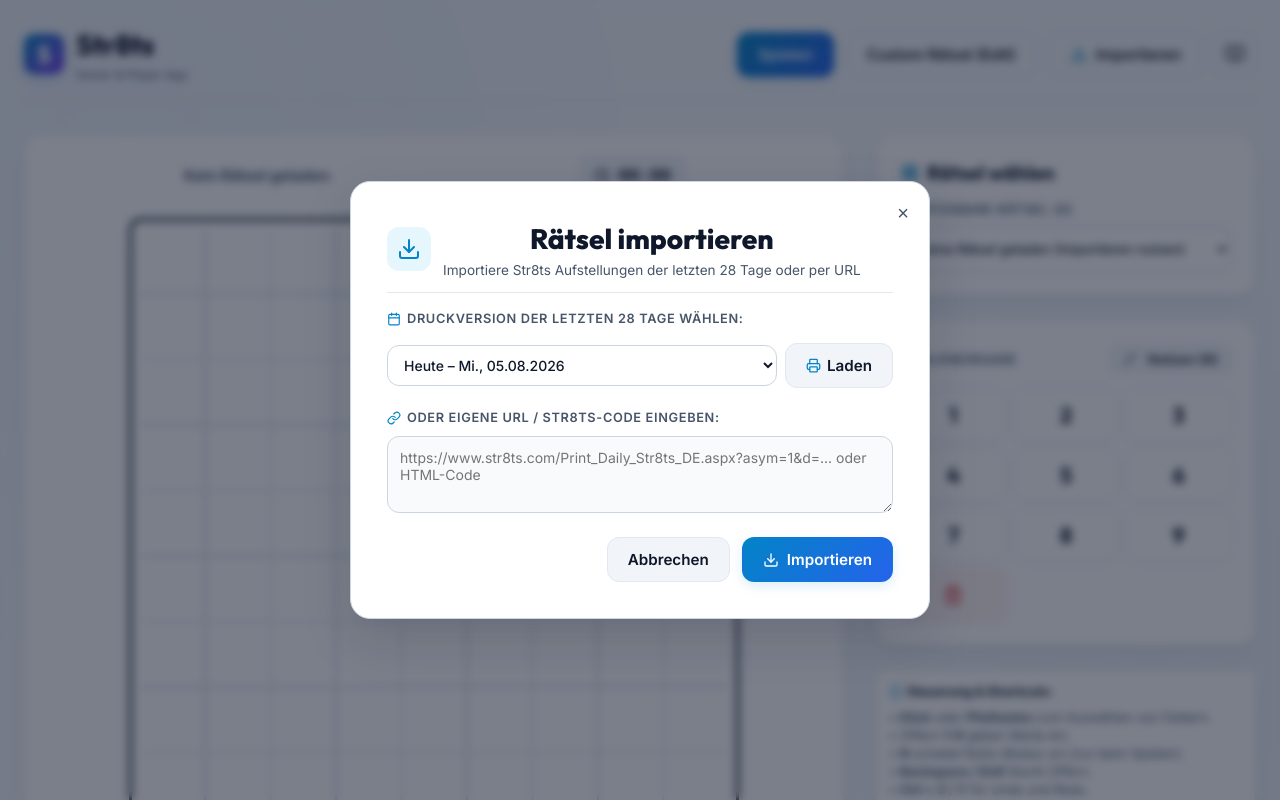
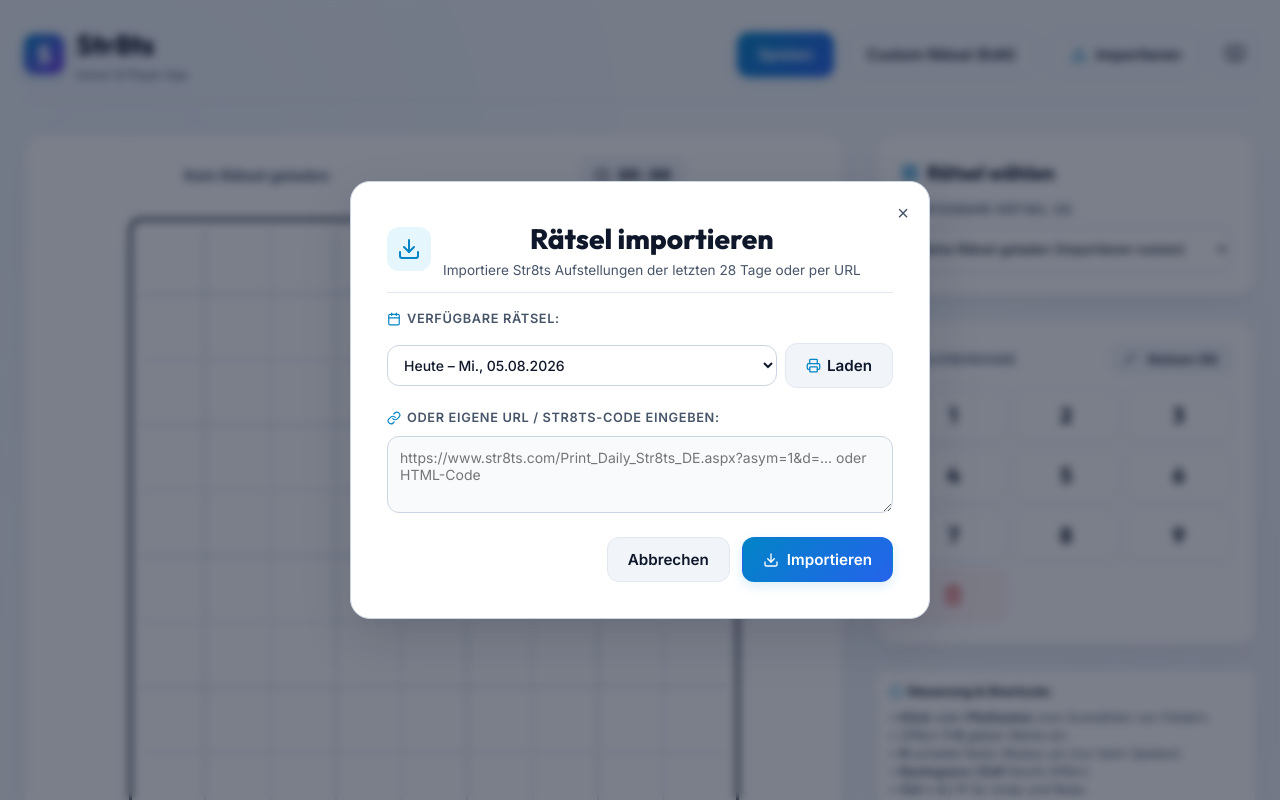
Before and after one commit to hucky61/straights, a React (Vite) app: page / in a window 1280 px wide. Both pictures are taken after a click on the button "Importieren". Shown: the top 800 px of the page. Built offline with nearby package versions, Linux system fonts and the light colour scheme.

Commit message:
feat: add ImportModal component to import daily Str8ts puzzles via URL or text input

```diff
--- a/src/components/ImportModal.jsx
+++ b/src/components/ImportModal.jsx
@@ -100,7 +100,7 @@
           <div className="control-group" style={{ marginBottom: '1.25rem' }}>
             <label className="label-text" style={{ display: 'flex', alignItems: 'center', gap: '6px' }}>
               <Calendar size={14} color="var(--accent-cyan)" />
-              Druckversion der letzten 28 Tage wählen:
+              Verfügbare Rätsel:
             </label>
             <div style={{ display: 'flex', gap: '0.5rem', alignItems: 'center', marginTop: '0.35rem' }}>
               <select
```
